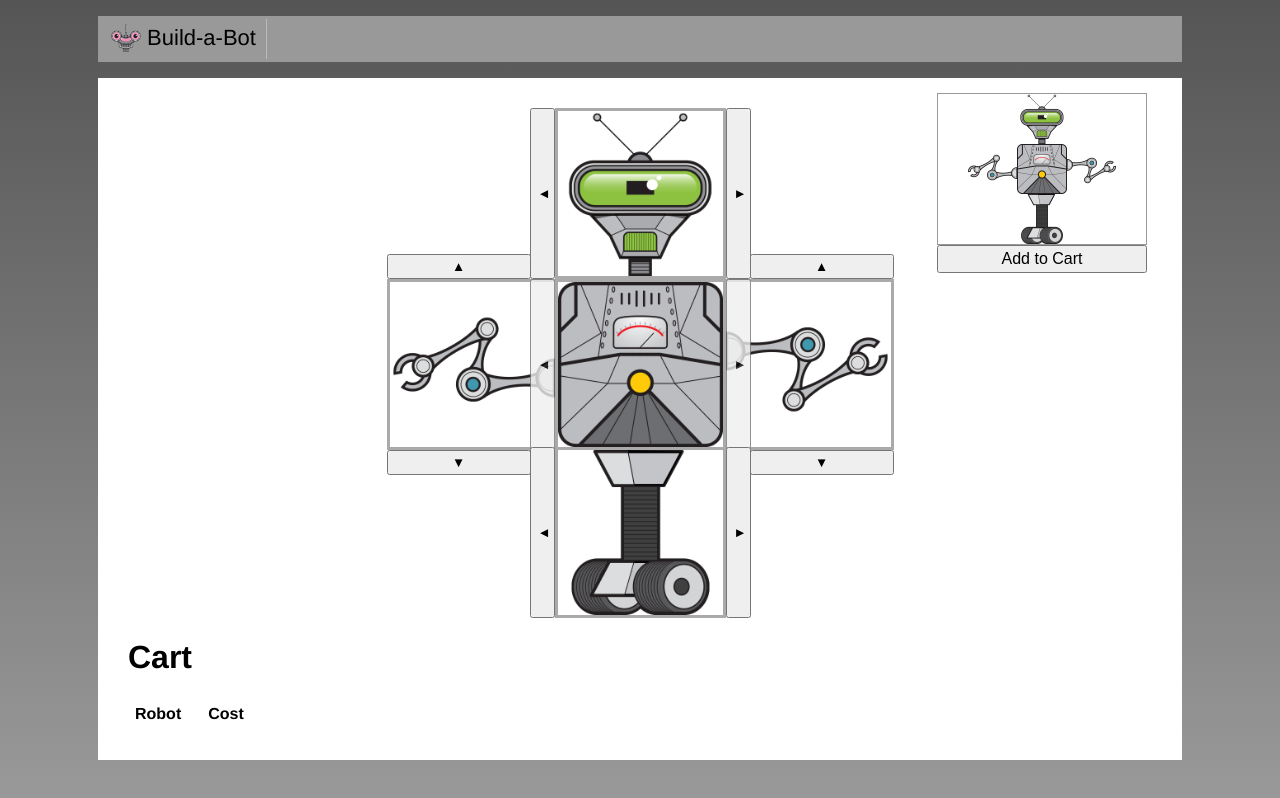
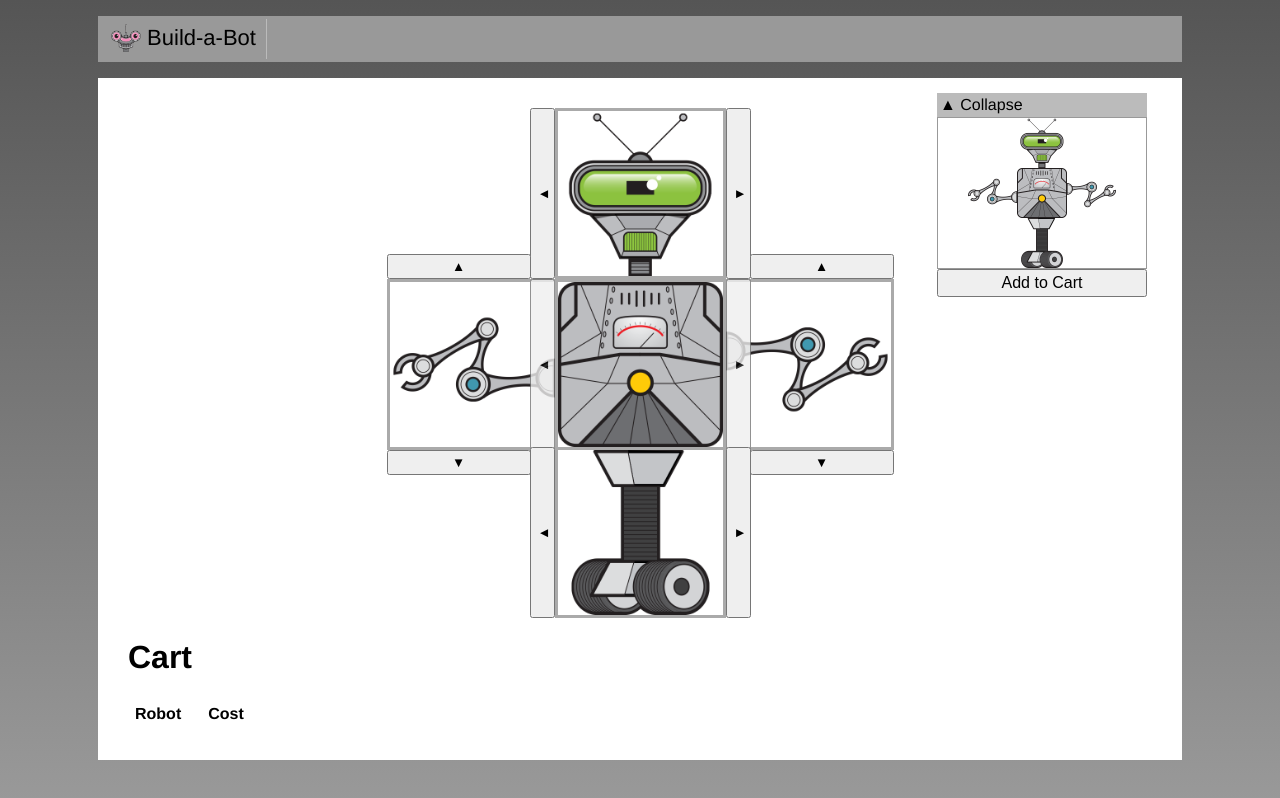
Before and after one commit to Jergron/build-a-bot, a Vue app: page /#/ in a window 1280 px wide. Built offline with nearby package versions, Linux system fonts and the light colour scheme.

Commit message:
add slot for expanding preview section

```diff
--- /dev/null
+++ b/src/shared/CollapsibleSection.vue
@@ -0,0 +1,31 @@
+<template>
+    <div>
+        <div class="header">
+            <span v-if="open" @click="open = !open">&#x25B2; Collapse</span>
+            <span v-if="!open" @click="open = !open">&#x25BC; Expand</span>
+        </div>
+        <!--
+            Slot el is Vue specific
+            this is where template from another
+            component will show.
+         -->
+        <slot v-if="open"></slot>
+    </div>
+</template>
+
+<script>
+export default {
+  name: 'CollapsibleSection',
+  data() {
+    return { open: true };
+  },
+};
+</script>
+
+<style scoped>
+  .header {
+      background-color: #bbb;
+      padding: 3px;
+      cursor: pointer;
+  }
+</style>
```
Also changed, not shown: src/build/RobotBuilder.vue.
